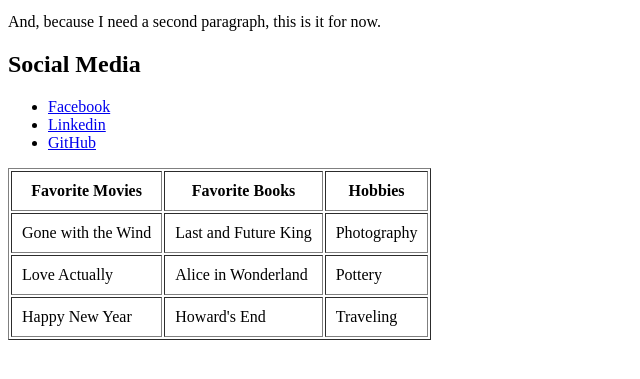
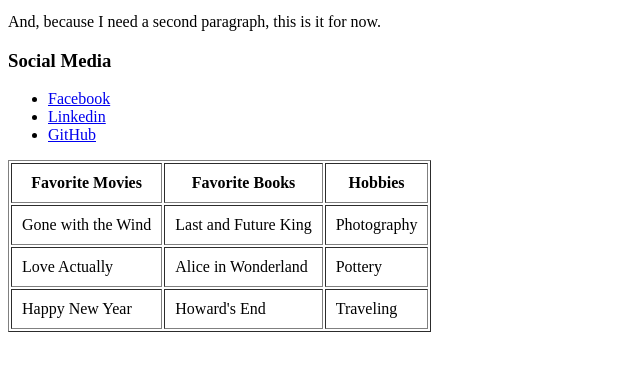
Before and after one commit to donnaadietrich/donnaadietrich.github.io, a plain HTML site: page index.html in a window 1280 px wide. Shown: the part 421-800 px from the top of the page, without its empty margins (0-640 px from the left). Drawn offline with Linux system fonts and the light colour scheme.

Commit message:
another update

```diff
--- a/index.html
+++ b/index.html
@@ -22,7 +22,7 @@
     <!-- * An unordered list of links that connect to your social media pages -->
     <section>
 
-        <h1>Social Media</h1>
+        <h3>Social Media</h3>
                 <ul>
                     <li><a href="https://www.facebook.com/donna.dietrich.5">Facebook</a></li>
                     <li><a href="https://www.linkedin.com/in/donna-dietrich-263a0242/">Linkedin</a></li>
```
